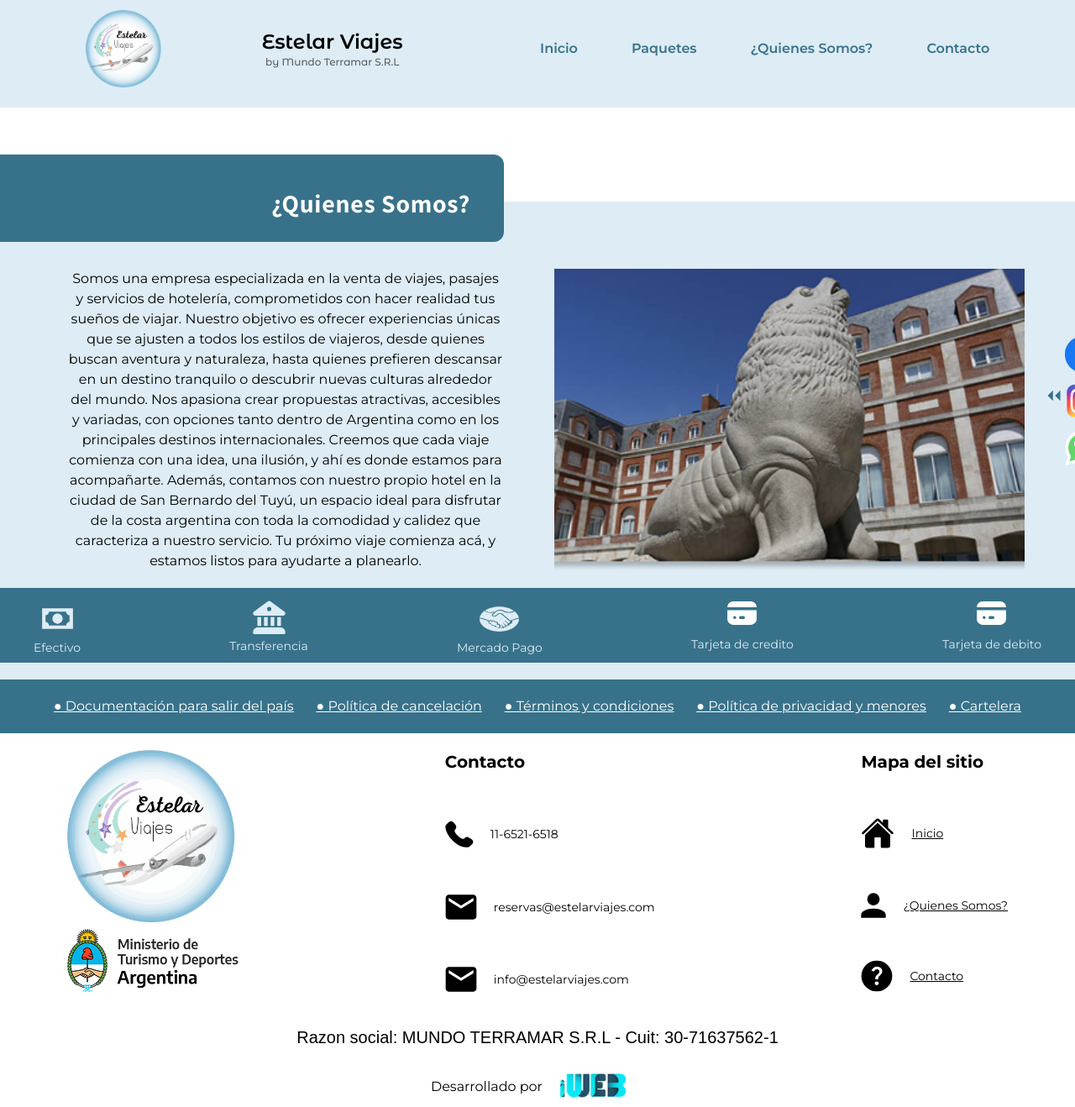
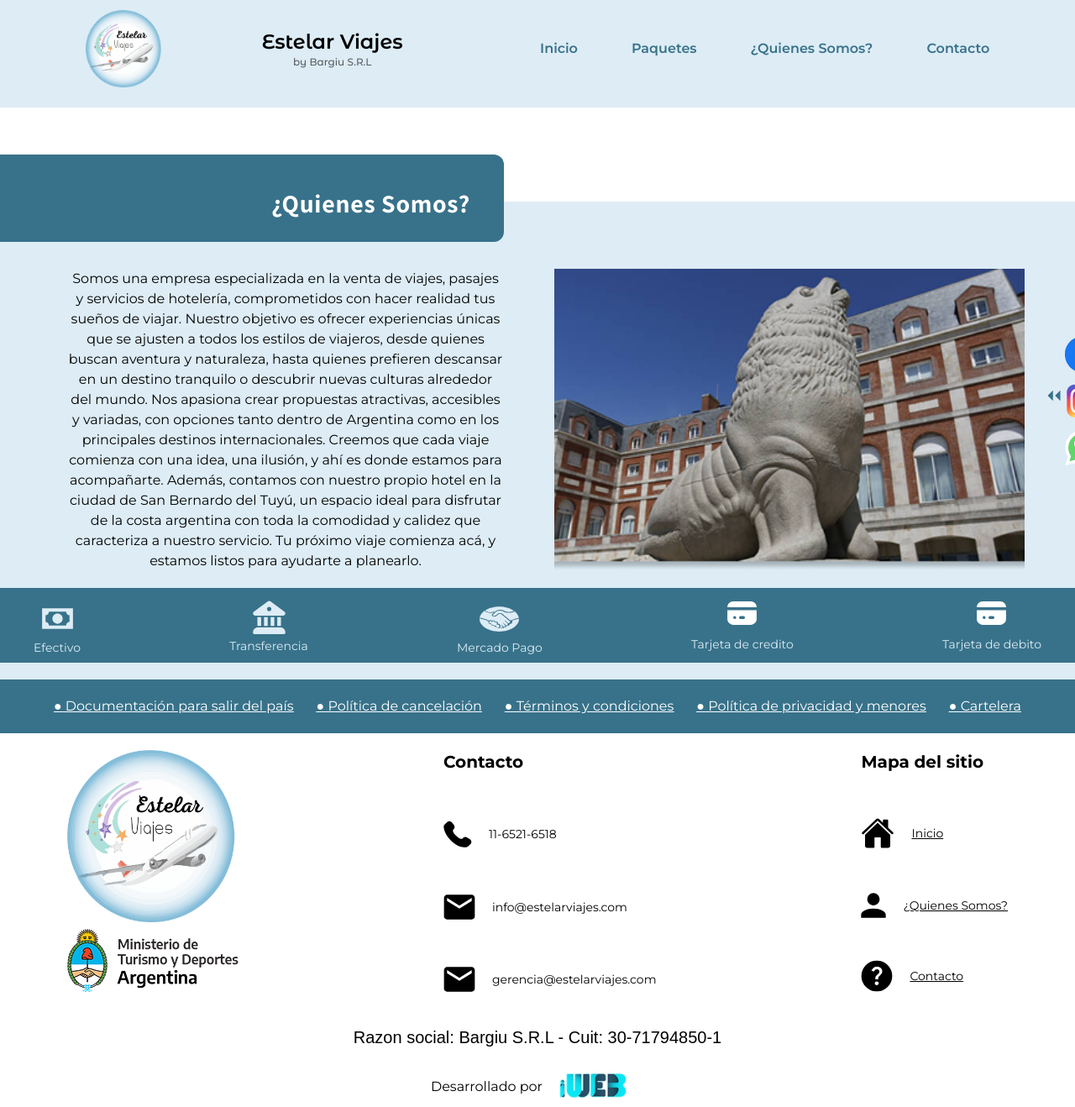
Before and after one commit to ttttttomas/estelar-viajes-website, a Next.js app: page /about-us in a window 1280 px wide. Shown: the whole page at 84% size. Built offline with nearby package versions, Linux system fonts and the light colour scheme; a web font is replaced by a local one.

Commit message:
deleted internacional periodo add miniturismo periodo fixed cuit and emails

```diff
--- a/app/cartelera/page.tsx
+++ b/app/cartelera/page.tsx
@@ -18,6 +18,7 @@ export default async function CarteleraPage() {
 
     return (
       <main className="flex flex-wrap justify-center mx-20">
+        {!cartelera && <p>No hay cartelera.</p>}
         <h1 className="w-full mx-auto text-2xl font-bold text-center">Cartelera</h1>
           <p className="w-full mx-auto my-5 text-xl font-bold text-center underline">INTERNACIONALES</p>
           <div className="flex flex-wrap items-center justify-start gap-10 mx-auto my-5">
--- a/app/components/Footer.tsx
+++ b/app/components/Footer.tsx
@@ -39,18 +39,19 @@ export default function Footer() {
             <Cell />
             11-6521-6518
           </li>
-          <li className="flex items-center gap-5 text-sm md:text-normal">
-            <Link href="mailto:reservas@estelarviajes.com">
-              <Buzon />
-            </Link>
-            reservas@estelarviajes.com
-          </li>
-          <li className="flex items-center gap-5 text-sm md:text-normal">
+           <li className="flex items-center gap-5 text-sm md:text-normal">
             <Link href="mailto:info@estelarviajes.com">
               <Buzon />
             </Link>
             info@estelarviajes.com
           </li>
+          <li className="flex items-center gap-5 text-sm md:text-normal">
+            <Link href="mailto:gerencia@estelarviajes.com">
+              <Buzon />
+            </Link>
+            gerencia@estelarviajes.com
+          </li>
+
         </ul>
         <ul className="flex flex-col justify-between gap-5 md:gap-0">
           <p className="text-xl font-bold">Mapa del sitio</p>
@@ -82,7 +83,7 @@ export default function Footer() {
       </section>
       <div className="flex flex-col items-center justify-center gap-5 mt-5">
         <p className={`md:text-xl ${moonDance.className}`}>
-          Razon social: MUNDO TERRAMAR S.R.L - Cuit: 30-71637562-1{" "}
+          Razon social: Bargiu S.R.L - Cuit: 30-71794850-1
         </p>
         <Link
           href="https://iwebtecnology.com"
--- a/app/components/Header.tsx
+++ b/app/components/Header.tsx
@@ -12,7 +12,7 @@ export default function Header() {
             <img src="/logo2.png" width={90} alt="logo" />
             <div className={`flex flex-col items-center ${montserratAlternates.className}`}>
                 <h1 className='font-semibold text-md xl:text-2xl'>Estelar Viajes</h1>
-                <small className='text-xs font-medium text-nowrap md:text-normal text-black/60 '>by Mundo Terramar S.R.L</small>
+                <small className='text-xs font-medium text-nowrap md:text-normal text-black/60 '>by Bargiu S.R.L</small>
             </div>
         </div>
         <List />
--- a/app/components/home/Periodos.tsx
+++ b/app/components/home/Periodos.tsx
@@ -16,7 +16,7 @@ export default function Periodos() {
           <Link className="w-64 transition-all md:hover:scale-105" href="/costa">
             <img src="costa.webp"  className='object-cover w-full'alt="" />
           </Link>
-          <Link className="w-64 transition-all md:hover:scale-105" href="/internacional">
+          <Link className="w-64 transition-all md:hover:scale-105" href="/miniturismo">
             <img src="periodo4.png"  className='object-cover w-full'alt="" />
           </Link>
         </div>
```
Also changed, not shown: app/miniturismo/page.tsx (renamed from app/internacional/page.tsx), public/periodo4.png.
